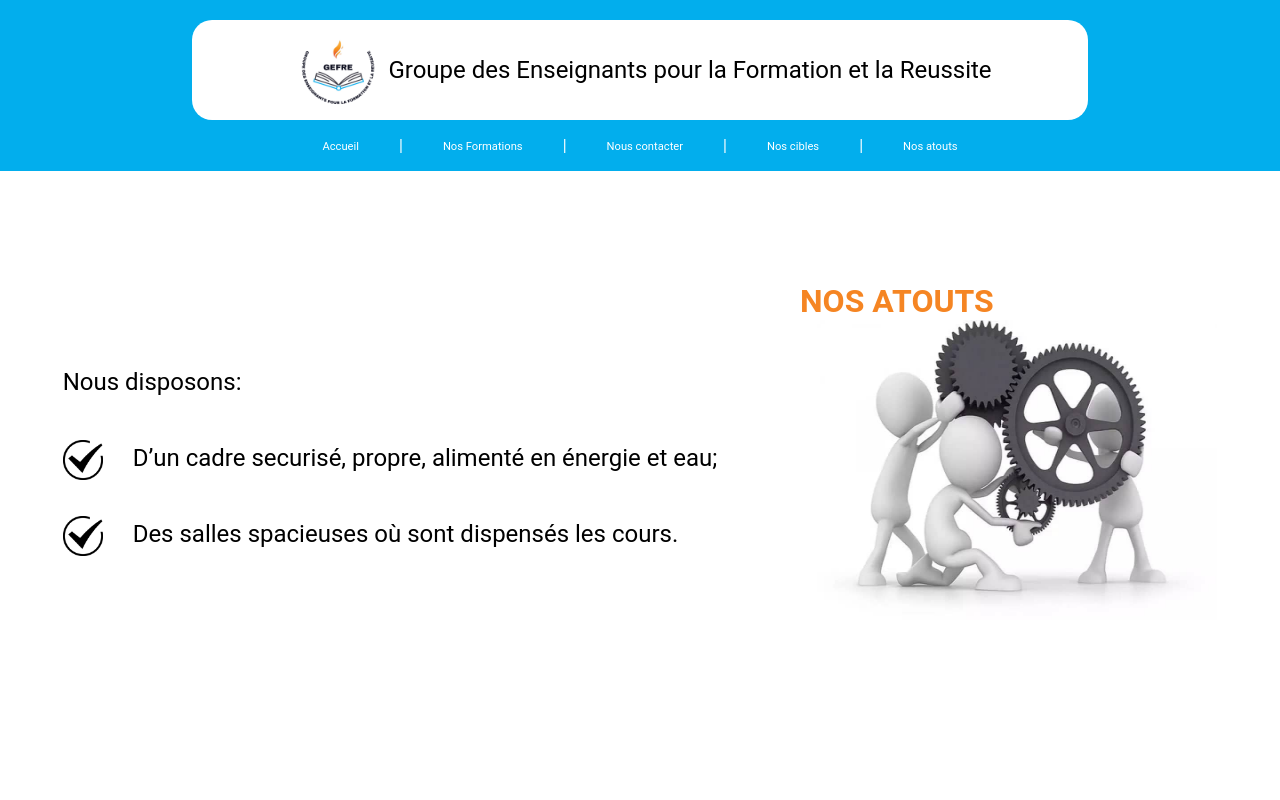
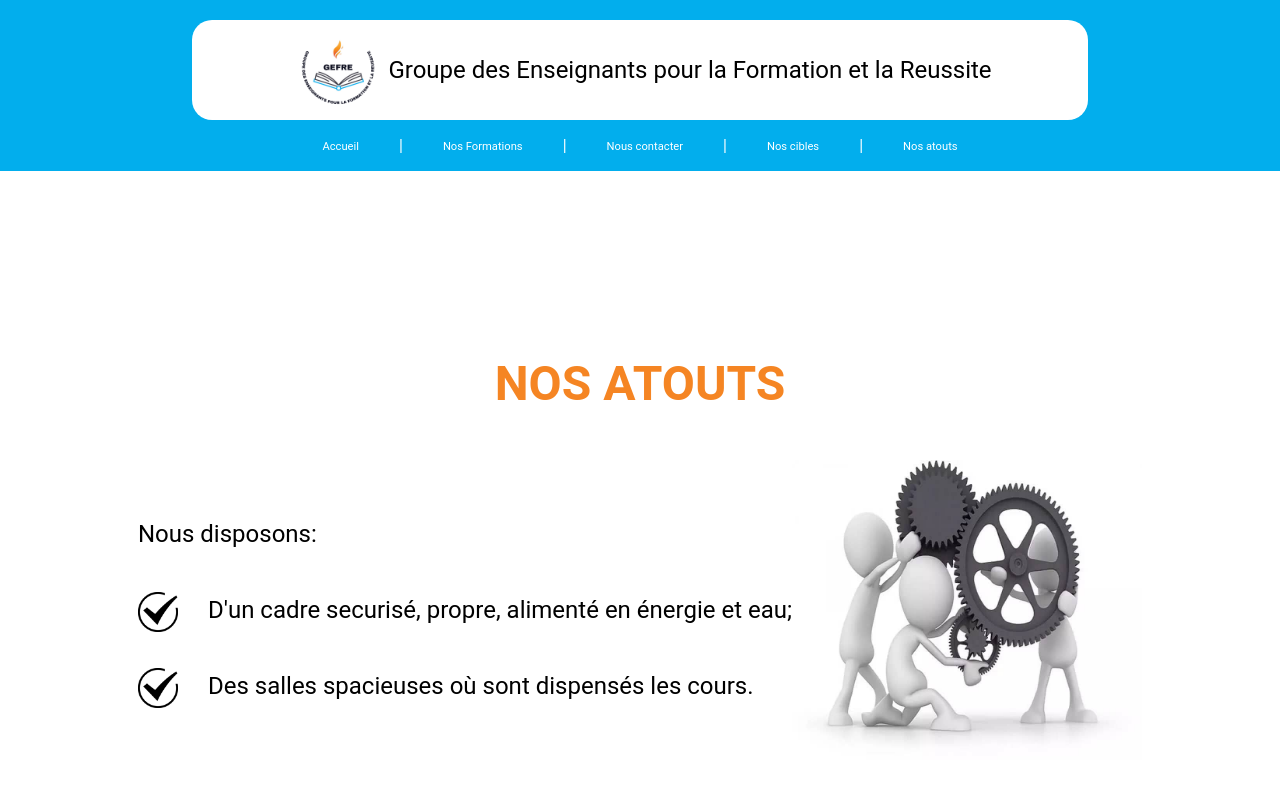
Before and after one commit to FOKO-KENMOGNE-Wilfried/GEFRE, a React (Vite) app: page /atouts in a window 1280 px wide. Shown: the top 800 px of the page. Built offline with nearby package versions, Linux system fonts and the light colour scheme.

Commit message:
The constact page is ok and ready for the test

```diff
--- a/src/components/footer/index.jsx
+++ b/src/components/footer/index.jsx
@@ -18,6 +18,11 @@ const StyledDiv = styled.div`
     gap: 40%;
     @media only screen and (max-width: 1200px){
         gap: 30%;
+    }
+    @media only screen and (max-width: 1186px){
+        position: relative;
+        margin-left: -20px;
+        padding-left: 28px;
     }
     @media only screen and (max-width: 920px){
         gap: 20%;
--- /dev/null
+++ b/src/components/header/style.css
@@ -0,0 +1,4 @@
+.navbar-active.active{
+    background-color: #F19F57;
+    font-size: 200px;
+}
--- a/src/pages/Formation/index.jsx
+++ b/src/pages/Formation/index.jsx
@@ -11,24 +11,21 @@ const StyledMainDiv = styled.div`
     flex-direction: row;
     justify-content: center;
     align-items: center;
-    gap: 100px;
     height: 60vh;
-    margin-top: 200px;
+    margin-top: 300px;
 `
 const StyledText1 = styled.p`
-    position: absolute;
-    top: 250px;
     left: 800px;
     color: ${colors.secondary};
     font-weight: bold;
     text-align: center;
-    font-size: 2em;
+    font-size: 2.5em;
 `
 const StyledBox = styled.div`
     display: flex;
     flex-direction: row;
     justify-content: center;
-    margin-top: 350px;
+    margin-top: 50px;
     gap: 50px;
 `
 const StyledSubBox = styled.div`
@@ -41,8 +38,10 @@ const StyledSubBox = styled.div`
     border-radius: 20px;
     height: 300px;
     width: 150px;
+    transition: transform 0.3s ease-in-out;
     &:hover{
-
+        transform: translateY(-50px);
+        box-shadow: 2px 2px 2px 2px #878787;
     }
 `
 const StyledImg = styled.img`
@@ -53,10 +52,16 @@ const StyledP = styled.p`
     color: ${colors.four};
     text-align: center;
 `
+const StyledMianBox = styled.div`
+    display: flex;
+    flex-direction: column;
+    justify-content: center;
+`
 
 function Formation(){
-    return(        <StyledMainDiv>
-            <div>
+    return(
+        <StyledMainDiv>
+            <StyledMianBox>
                 <StyledText1>QUE FAISONS NOUS ?</StyledText1>
                 <StyledBox>
                     <StyledSubBox>
@@ -90,7 +95,7 @@ function Formation(){
                         </StyledP>
                     </StyledSubBox>
                 </StyledBox>
-            </div>
+            </StyledMianBox>
         </StyledMainDiv>
     )
 }
--- a/src/pages/Nos_atouts/index.jsx
+++ b/src/pages/Nos_atouts/index.jsx
@@ -11,50 +11,98 @@ const StyledMainDiv = styled.div`
     gap: 100px;
     height: 60vh;
     margin-top: 230px;
+    @media only screen and (max-width: 862px){
+        margin-top: 130px;
+    }
 `
 const StyledImg = styled.img`
-    width: 400px;
+    width: 350px;
     height: 300px;
+    @media only screen and (max-width: 1222px){
+        width: 250px;
+        height: 200px;
+    }
+    @media only screen and (max-width: 862px){
+        width: 150px;
+        height: 100px;
+    }
 `
 const StyledText1 = styled.p`
-    position: absolute;
-    top: 250px;
     left: 800px;
     color: ${colors.secondary};
     font-weight: bold;
     text-align: center;
     font-size: 2em;
+    @media only screen and (max-width: 1222px){
+        font-size: 1.5em;
+    }
+    @media only screen and (max-width: 862px){
+        font-size: 1em;
+    }
 `
 const StyledText2 = styled.p`
+    display: flex;
+    flex-direction: column;
+    align-items: center;
     text-align: center;
     font-size: 1.5em;
+    margin-top: 150px;
 `
 const StyledText3 = styled.p`
     text-align: left;
+    @media only screen and (max-width: 1222px){
+        font-size: 0.8em;
+    }
+    @media only screen and (max-width: 862px){
+        font-size: 0.5em;
+    }
 `
 const StyledLi = styled.li`
     list-style-type: none;
     display: flex;
     flex-direction: row;
     gap: 30px;
+    @media only screen and (max-width: 1222px){
+        font-size: 0.8em;
+    }
+    @media only screen and (max-width: 862px){
+        font-size: 0.5em;
+    }
 `
 const StyledCheck = styled.img`
     width: 40px;
     height: 40px;
     margin-top: 20px;
+    @media only screen and (max-width: 1222px){
+        width: 20px;
+        height: 20px;
+    }
+    @media only screen and (max-width: 862px){
+        width: 15px;
+        height: 15px;
+        margin-top: 13px;
+    }
+`
+const StyledBox1 =styled.div`
+    display: flex;
+    flex-direction: row;
+    justify-content: center;
+    align-items: center;
 `
 
 function Atouts(){
     return(
         <StyledMainDiv>
             <div>
+                <StyledText2>
                     <StyledText1>NOS ATOUTS</StyledText1>
-                <StyledText2>
+                    <StyledBox1>
+                        <div>
                             <StyledText3>Nous disposons:</StyledText3>
                             <StyledLi>
                                 <StyledCheck src={check} alt="check" />
                                 <p>
-                            D’un cadre securisé, propre, alimenté en énergie et eau;
+                                    D&apos;un cadre securisé, propre, alimenté en énergie et eau;
                                 </p>
                             </StyledLi>
                             <StyledLi>
@@ -63,9 +111,11 @@ function Atouts(){
                                     Des salles spacieuses où sont dispensés les cours.
                                 </p>
                             </StyledLi>
+                        </div>
+                        <StyledImg src={atout} alt="home_img"/>
+                    </StyledBox1>
                 </StyledText2>
             </div>
-            <StyledImg src={atout} alt="home_img"/>
         </StyledMainDiv>
     )
 }
--- a/src/pages/Notre_cible/index.jsx
+++ b/src/pages/Notre_cible/index.jsx
@@ -10,58 +10,112 @@ const StyledMainDiv = styled.div`
     align-items: center;
     gap: 100px;
     height: 60vh;
-    margin-top: 200px;
+    margin-top: 230px;
+    @media only screen and (max-width: 862px){
+        margin-top: 130px;
+    }
 `
 const StyledImg = styled.img`
     width: 300px;
     height: 300px;
+    @media only screen and (max-width: 1222px){
+        width: 200px;
+        height: 200px;
+    }
+    @media only screen and (max-width: 862px){
+        width: 100px;
+        height: 100px;
+    }
 `
 const StyledText1 = styled.p`
-    position: absolute;
-    top: 250px;
     left: 800px;
     color: ${colors.secondary};
     font-weight: bold;
     text-align: center;
     font-size: 2em;
+    @media only screen and (max-width: 1222px){
+        font-size: 1.5em;
+    }
+    @media only screen and (max-width: 862px){
+        font-size: 1em;
+    }
 `
 const StyledText2 = styled.p`
+    display: flex;
+    flex-direction: column;
+    align-items: center;
     text-align: center;
     font-size: 1.5em;
+    margin-top: 150px;
+`
+const StyledText3 = styled.p`
+    text-align: left;
+    @media only screen and (max-width: 1222px){
+        font-size: 0.8em;
+    }
+    @media only screen and (max-width: 862px){
+        font-size: 0.5em;
+    }
 `
 const StyledLi = styled.li`
     list-style-type: none;
     display: flex;
     flex-direction: row;
     gap: 30px;
+    @media only screen and (max-width: 1222px){
+        font-size: 0.8em;
+    }
+    @media only screen and (max-width: 862px){
+        font-size: 0.5em;
+    }
 `
 const StyledCheck = styled.img`
     width: 40px;
     height: 40px;
     margin-top: 20px;
+    @media only screen and (max-width: 1222px){
+        width: 20px;
+        height: 20px;
+    }
+    @media only screen and (max-width: 862px){
+        width: 15px;
+        height: 15px;
+        margin-top: 13px;
+    }
+`
+const StyledBox1 =styled.div`
+    display: flex;
+    flex-direction: row;
+    justify-content: center;
+    align-items: center;
 `
 
 function Cibles(){
     return(
         <StyledMainDiv>
             <div>
+                <StyledText2>
                     <StyledText1>NOS CIBLES</StyledText1>
-                <StyledText2>
+                    <StyledBox1>
+                        <div>
+                            <StyledText3>Nous disposons:</StyledText3>
                             <StyledLi>
                                 <StyledCheck src={check} alt="check" />
                                 <p>
-                            Les eleves scolarises ou non residants a Ndogpassi et ses environs
+                                    D&apos;un cadre securisé, propre, alimenté en énergie et eau;
                                 </p>
                             </StyledLi>
                             <StyledLi>
                                 <StyledCheck src={check} alt="check" />
                                 <p>
-                            Les candidats aux concours dans les grandes ecoles.
+                                    Des salles spacieuses où sont dispensés les cours.
                                 </p>
                             </StyledLi>
+                        </div>
+                        <StyledImg src={cible} alt="home_img"/>
+                    </StyledBox1>
                 </StyledText2>
             </div>
-            <StyledImg src={cible} alt="home_img"/>
         </StyledMainDiv>
     )
 }
--- a/src/pages/Nous_contacter/index.jsx
+++ b/src/pages/Nous_contacter/index.jsx
@@ -9,32 +9,40 @@ const StyledMainDiv = styled.div`
     flex-direction: row;
     justify-content: center;
     align-items: center;
-    gap: 100px;
-    height: 60vh;
     margin-top: 200px;
 `
 const StyledText1 = styled.p`
-    position: absolute;
-    top: 250px;
     left: 800px;
     color: ${colors.secondary};
     font-weight: bold;
     text-align: center;
-    font-size: 2em;
+    font-size: 2.5em;
+    margin-top: 150px;
 `
 const StyledSubText = styled.p`
+    font-size: 0.4em;
+    width: 300px;
     margin-top: 0px;
-    margin-left: 20px;
-    font-size: 0.4em;
+    margin-left: 480px;
     color: black;
-    width: 250px;
+    @media only screen and (max-width: 1400px){
+        margin-left: 400px;
+    }
+    @media only screen and (max-width: 1186px){
+        margin-left: 50px;
+    }
 `
 const StyledBox = styled.div`
     display: flex;
     flex-direction: row;
     justify-content: center;
-    margin-top: 150px;
     gap: 100px;
+    @media only screen and (max-width: 1400px){
+        padding: 25px;
+    }
+    @media only screen and (max-width: 1186px){
+        flex-direction: column;
+    }
 `
 const StyledSubBox = styled.div`
     display: flex;
@@ -46,6 +54,9 @@ const StyledSubBox = styled.div`
     border-radius: 20px;
     &:hover{
         box-shadow: 2px 2px 2px 2px #878787;
+    }
+    @media only screen and (max-width: 1400px){
+        padding: 25px;
     }
 `
 const StyledImg = styled.img`
@@ -67,11 +78,20 @@ const StyledP = styled.p`
 const StyledSubP = styled.p`
     color: black;
     width: 300px;
+    @media only screen and (max-width: 1400px){
+        width: 250px;
+    }
 `
+const StyledMainBox = styled.div`
+    display: flex;
+    flex-direction: column;
+    justify-content: center;
+`
+
 function Contacter(){
     return(
         <StyledMainDiv>
-            <div>
+            <StyledMainBox>
                 <StyledText1>
                     CONTACTEZ-NOUS <br />
                     <StyledSubText>Nous sommes disponibles du lundi au samedi</StyledSubText>
@@ -111,7 +131,7 @@ function Contacter(){
                         </StyledP>
                     </StyledSubBox>
                 </StyledBox>
-            </div>
+            </StyledMainBox>
         </StyledMainDiv>
     )
 }
```
Also changed, not shown: src/components/header/index.jsx (+10 -10 lines). Lines whose indentation alone changed are shown as unchanged.
